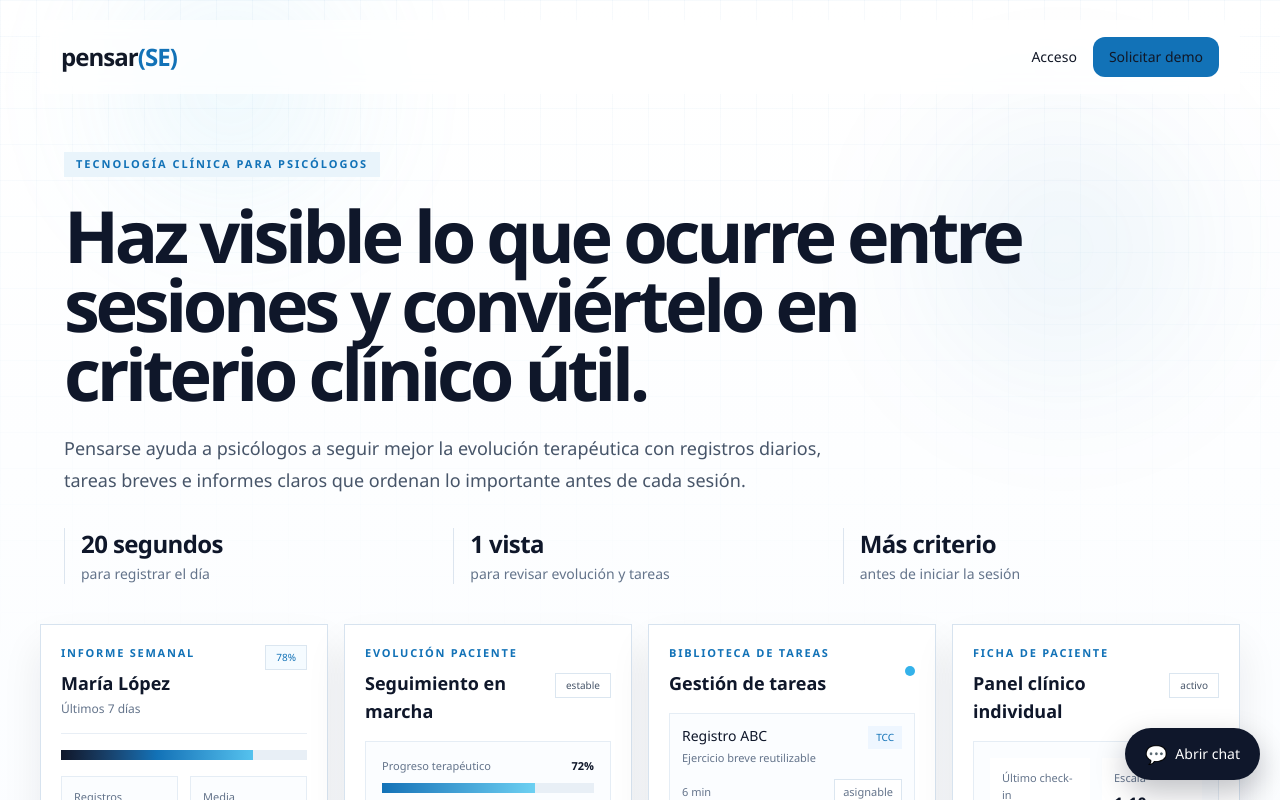
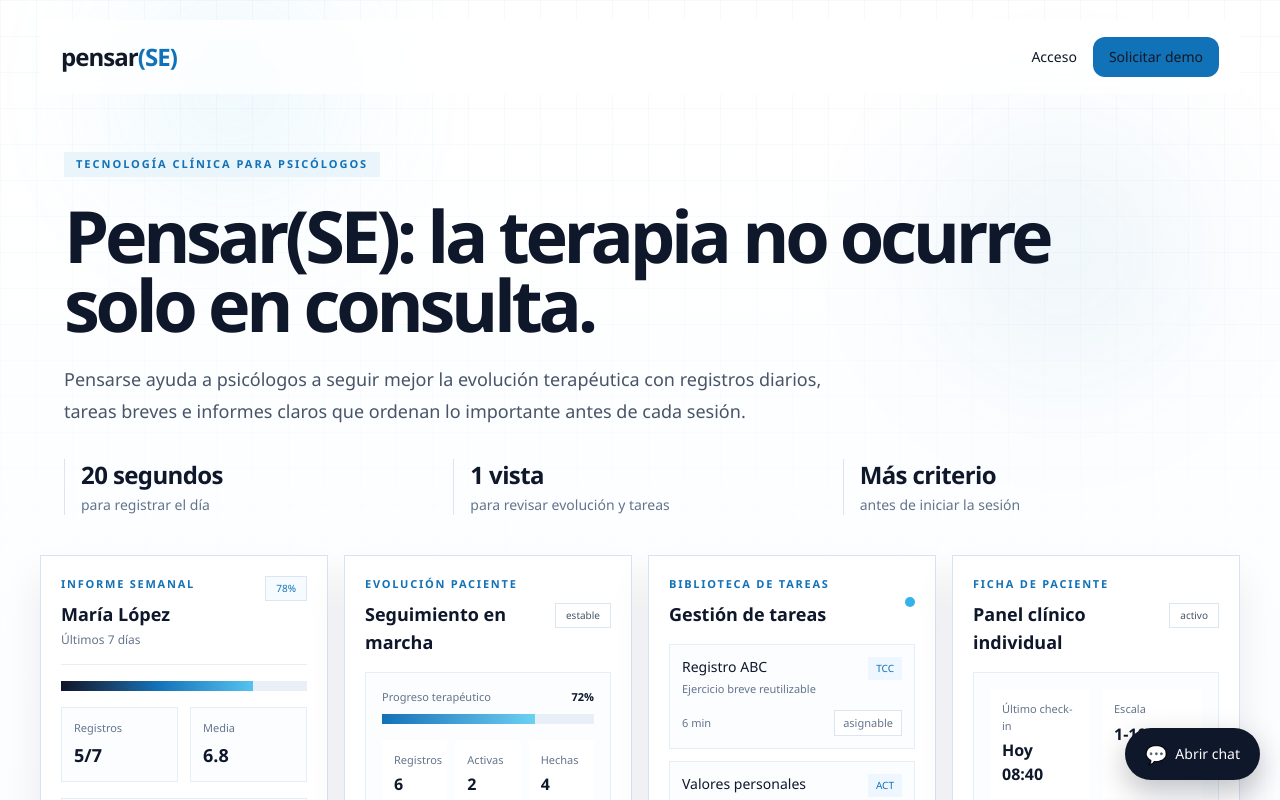
Before and after one commit to manucaceres8-collab/pensarse, a Next.js app: page / in a window 1280 px wide. Shown: the top 800 px of the page. Built offline with nearby package versions, Linux system fonts and the light colour scheme.

Commit message:
update hero copy

```diff
--- a/app/page.tsx
+++ b/app/page.tsx
@@ -388,7 +388,7 @@ export default function Home() {
               </span>
 
               <h1 className="mt-6 max-w-6xl text-5xl font-semibold leading-[0.96] tracking-[-0.06em] text-[#0f172a] sm:text-6xl lg:text-[72px]">
-                Haz visible lo que ocurre entre sesiones y conviértelo en criterio clínico útil.
+                Pensar(SE): la terapia no ocurre solo en consulta.
               </h1>
 
               <p className="mt-6 max-w-3xl text-lg leading-8 text-[#475569]">
```
